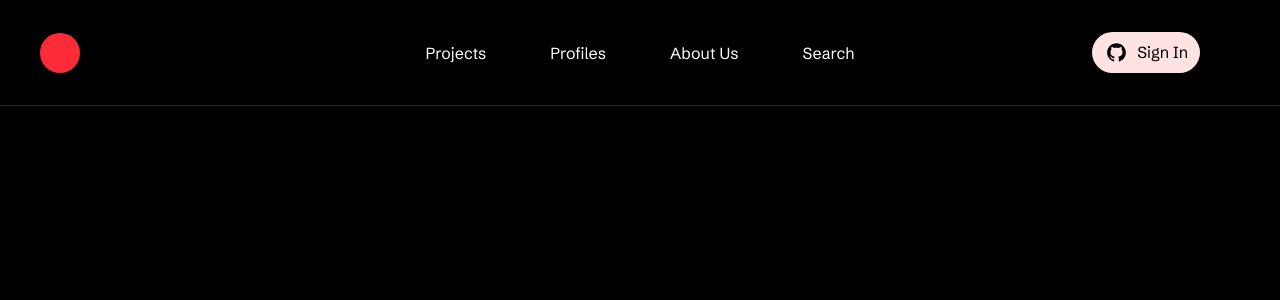
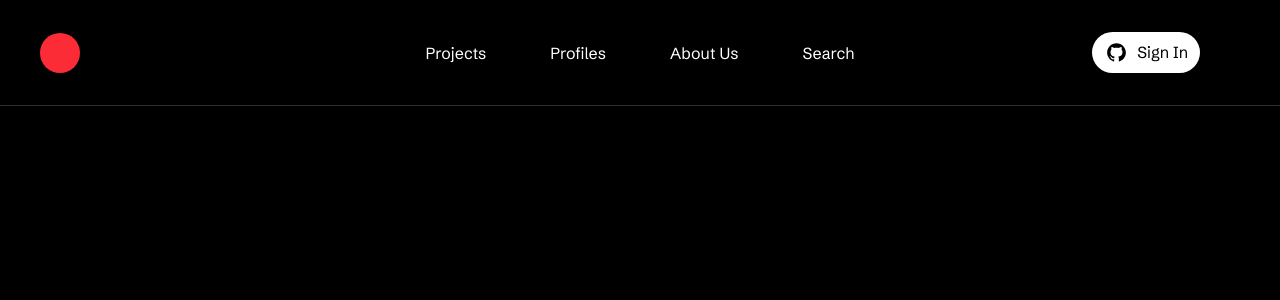
Before and after one commit to sh66n/kalakriti, a Next.js app: page /login in a window 1280 px wide. Shown: the top 300 px of the page. Built offline with nearby package versions, Linux system fonts and the light colour scheme; no server answers.

Commit message:
fix button color

```diff
--- a/src/components/SignIn.tsx
+++ b/src/components/SignIn.tsx
@@ -11,7 +11,7 @@ export default function SignIn() {
     >
       <button
         type="submit"
-        className="bg-red-100 text-black px-3 py-2 rounded-full flex gap-2 hover:cursor-pointer"
+        className="bg-white text-black px-3 py-2 rounded-full flex gap-2 hover:cursor-pointer"
       >
         <svg
           xmlns="http://www.w3.org/2000/svg"
```
